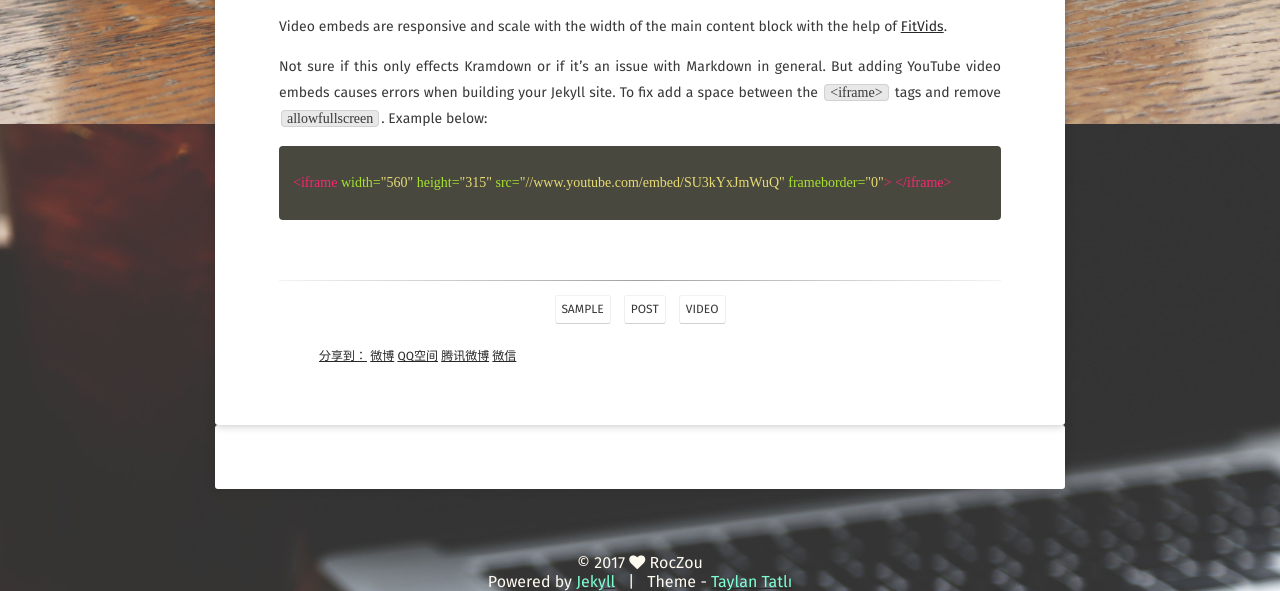
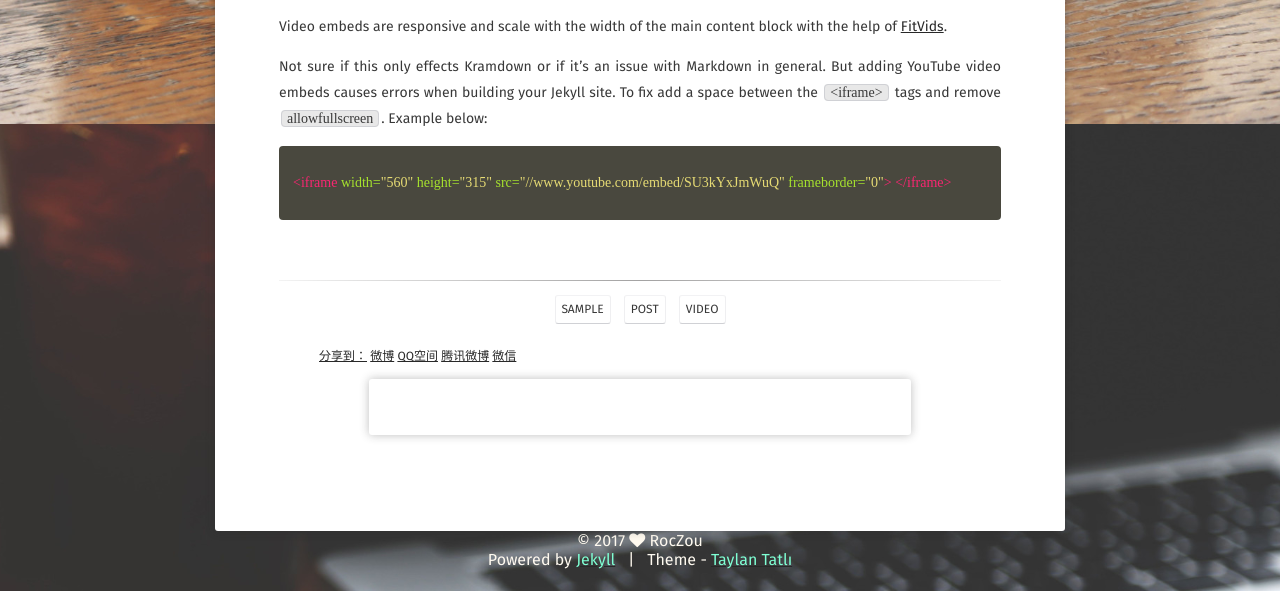
Before and after one commit to cleancp/cleancp.github.io, a Jekyll site: the page built from _posts/2013-06-25-video-post.md, in a window 1280 px wide. Shown: the part 776-1367 px from the top of the page. Built offline with Jekyll 4.4.1, drawn with Linux system fonts in a browser that asks for light colours; some web fonts are replaced; comment, search, counter and statistics services are not loaded.

Commit message:
ds 样式

```diff
--- a/_layouts/post.html
+++ b/_layouts/post.html
@@ -36,10 +36,11 @@ layout: compress
                 <div class="entry-meta">
 			    	{% include meta.html %}
 			    </div>
+			    {% if page.comments %}
+			    <div class="ds-thread" id="ds-thread" data-thread-key='{{ page.id }}' data-title="{{ page.title }}" data-url="{{site.url}}/{{ page.url }}"></div>
+        		{% endif %}
             </div>
         </div>
-        {% if page.comments %}<div class="ds-thread" id="ds-thread" data-thread-key='{{ page.id }}' data-title="{{ page.title }}" data-url="{{site.url}}/{{ page.url }}"></div>
-        {% endif %}
          {% include footer.html %}
     </header>
     {% include scripts.html %}
```
Also changed, not shown: _includes/meta.html (+0 -73 lines).
